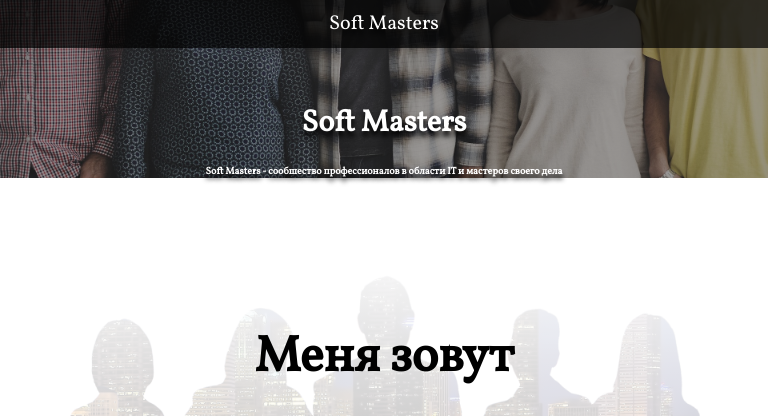
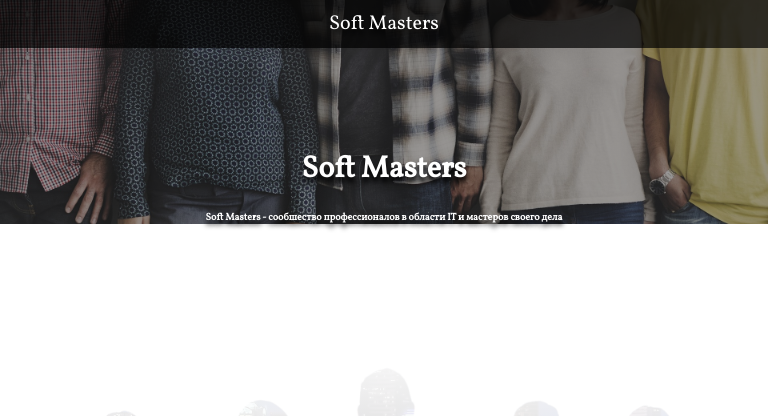
Before and after one commit to AndriyOda/AndriyOda.github.io, a PHP site: page / in a window 768 px wide. Shown: the top 416 px of the page. Run offline with PHP 8.4, Linux system fonts and the light colour scheme.

Commit message:
Go to Back

```diff
--- a/style.css
+++ b/style.css
@@ -142,12 +142,12 @@
 
 .title h1{
 	font-size: 30px;
-	margin-top: 7%;
+	margin-top: 13%;
 }
 
 .title h2{
 	font-size: 10px;
-	margin-bottom: 7%;
+	margin-bottom: 13%;
 }
 }
 
```
